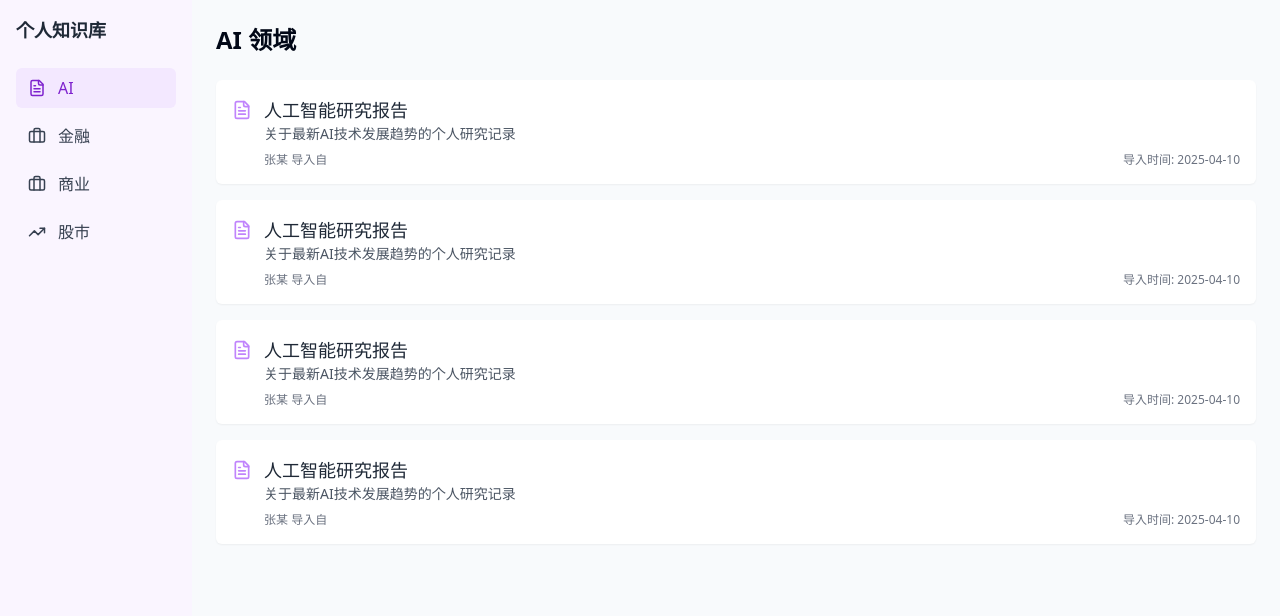
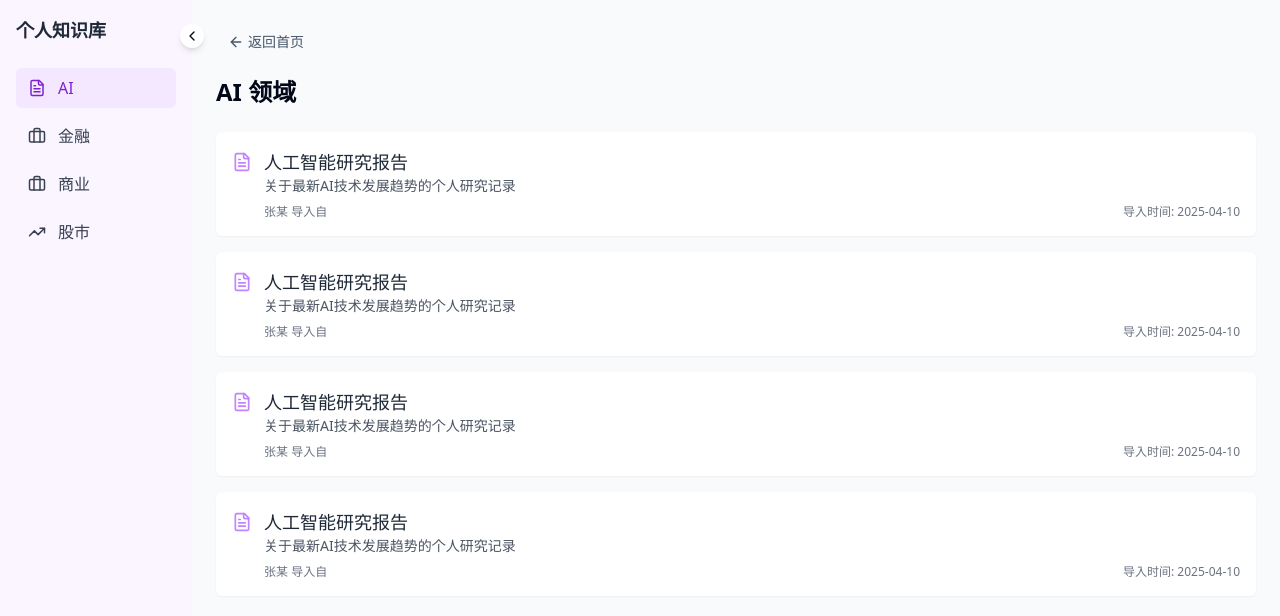
Before and after one commit to YiErWuXiu/personal-knowledge-hub-front, a React (Vite) app: page /ai in a window 1280 px wide. Shown: the top 616 px of the page. Built offline with nearby package versions, Linux system fonts and the light colour scheme.

Commit message:
feat: Add sidebar toggle and back buttons
Add a button to toggle the sidebar and add back buttons to navigate back to the previous page.

```diff
--- a/src/components/Sidebar.tsx
+++ b/src/components/Sidebar.tsx
@@ -1,10 +1,11 @@
 
-import React from "react";
-import { BookOpen, Briefcase, TrendingUp, FileText } from "lucide-react";
+import React, { useState } from "react";
+import { BookOpen, Briefcase, ChevronLeft, ChevronRight, TrendingUp, FileText } from "lucide-react";
 import { Link, useLocation } from "react-router-dom";
 
 const Sidebar = () => {
   const location = useLocation();
+  const [isCollapsed, setIsCollapsed] = useState(false);
 
   // Hide sidebar on Favorites page and QuantumComputing page
   if (location.pathname === "/favorites" || location.pathname === "/quantum-computing") {
@@ -12,9 +13,17 @@ const Sidebar = () => {
   }
 
   return (
-    <div className="w-48 bg-purple-50 min-h-screen p-4 flex flex-col">
+    <div className={`${isCollapsed ? 'w-12' : 'w-48'} bg-purple-50 min-h-screen p-4 flex flex-col relative transition-all duration-300`}>
+      {/* Collapse Toggle Button */}
+      <button
+        onClick={() => setIsCollapsed(!isCollapsed)}
+        className="absolute -right-3 top-6 bg-white rounded-full p-1 shadow-md hover:bg-purple-100 z-10"
+      >
+        {isCollapsed ? <ChevronRight size={16} /> : <ChevronLeft size={16} />}
+      </button>
+
       <div className="mb-6">
-        <h2 className="text-lg font-semibold text-gray-800">个人知识库</h2>
+        {!isCollapsed && <h2 className="text-lg font-semibold text-gray-800">个人知识库</h2>}
       </div>
 
       <nav className="space-y-2">
@@ -23,24 +32,28 @@ const Sidebar = () => {
           label="AI"
           to="/ai"
           isActive={location.pathname === "/ai"}
+          isCollapsed={isCollapsed}
         />
         <SidebarItem
           icon={<Briefcase size={18} />}
           label="金融"
           to="/finance"
           isActive={location.pathname === "/finance"}
+          isCollapsed={isCollapsed}
         />
         <SidebarItem
           icon={<Briefcase size={18} />}
           label="商业"
           to="/business"
           isActive={location.pathname === "/business"}
+          isCollapsed={isCollapsed}
         />
         <SidebarItem
           icon={<TrendingUp size={18} />}
           label="股市"
           to="/stocks"
           isActive={location.pathname === "/stocks"}
+          isCollapsed={isCollapsed}
         />
       </nav>
     </div>
@@ -52,12 +65,14 @@ const SidebarItem = ({
   icon,
   label,
   to,
-  isActive
+  isActive,
+  isCollapsed
 }: {
   icon: React.ReactNode;
   label: string;
   to: string;
   isActive?: boolean;
+  isCollapsed: boolean;
 }) => {
   return (
     <Link
@@ -67,9 +82,10 @@ const SidebarItem = ({
           ? "bg-purple-100 text-purple-700"
           : "text-gray-700 hover:bg-purple-100 hover:text-purple-700"
       }`}
+      title={isCollapsed ? label : ""}
     >
       {icon}
-      <span>{label}</span>
+      {!isCollapsed && <span>{label}</span>}
     </Link>
   );
 };
--- a/src/pages/AI.tsx
+++ b/src/pages/AI.tsx
@@ -1,9 +1,13 @@
 
 import React from "react";
-import { FileText } from "lucide-react";
+import { FileText, ArrowLeft } from "lucide-react";
+import { useNavigate } from "react-router-dom";
 import Sidebar from "@/components/Sidebar";
+import { Button } from "@/components/ui/button";
 
 const AI = () => {
+  const navigate = useNavigate();
+
   // Sample AI research reports data
   const aiReports = [
     {
@@ -47,6 +51,19 @@ const AI = () => {
 
       {/* Main Content */}
       <main className="flex-1 p-6">
+        {/* Back Button */}
+        <div className="mb-4">
+          <Button
+            variant="ghost"
+            size="sm"
+            onClick={() => navigate('/')}
+            className="flex items-center gap-1 text-slate-600 hover:text-slate-900"
+          >
+            <ArrowLeft size={16} />
+            <span>返回首页</span>
+          </Button>
+        </div>
+
         <h1 className="text-2xl font-bold mb-6">AI 领域</h1>
 
         <div className="space-y-4">
--- a/src/pages/QuantumComputing.tsx
+++ b/src/pages/QuantumComputing.tsx
@@ -4,7 +4,8 @@ import { Link, useNavigate } from "react-router-dom";
 import { Card, CardContent } from "@/components/ui/card";
 import { Tabs, TabsContent, TabsList, TabsTrigger } from "@/components/ui/tabs";
 import { Badge } from "@/components/ui/badge";
-import { Calendar } from "lucide-react";
+import { Button } from "@/components/ui/button";
+import { ArrowLeft, Calendar } from "lucide-react";
 
 const QuantumComputing = () => {
   const navigate = useNavigate();
@@ -37,6 +38,19 @@ const QuantumComputing = () => {
     <div className="min-h-screen bg-slate-50">
       {/* Main Content */}
       <main className="flex-1 p-0">
+        {/* Back Button */}
+        <div className="p-4 flex items-center">
+          <Button
+            variant="ghost"
+            size="sm"
+            onClick={() => navigate('/favorites')}
+            className="flex items-center gap-1 text-slate-600 hover:text-slate-900"
+          >
+            <ArrowLeft size={16} />
+            <span>返回</span>
+          </Button>
+        </div>
+
         {/* Navigation Tabs */}
         <Tabs defaultValue="favorites" className="w-full">
           <TabsList className="w-full rounded-none bg-slate-700">
```
